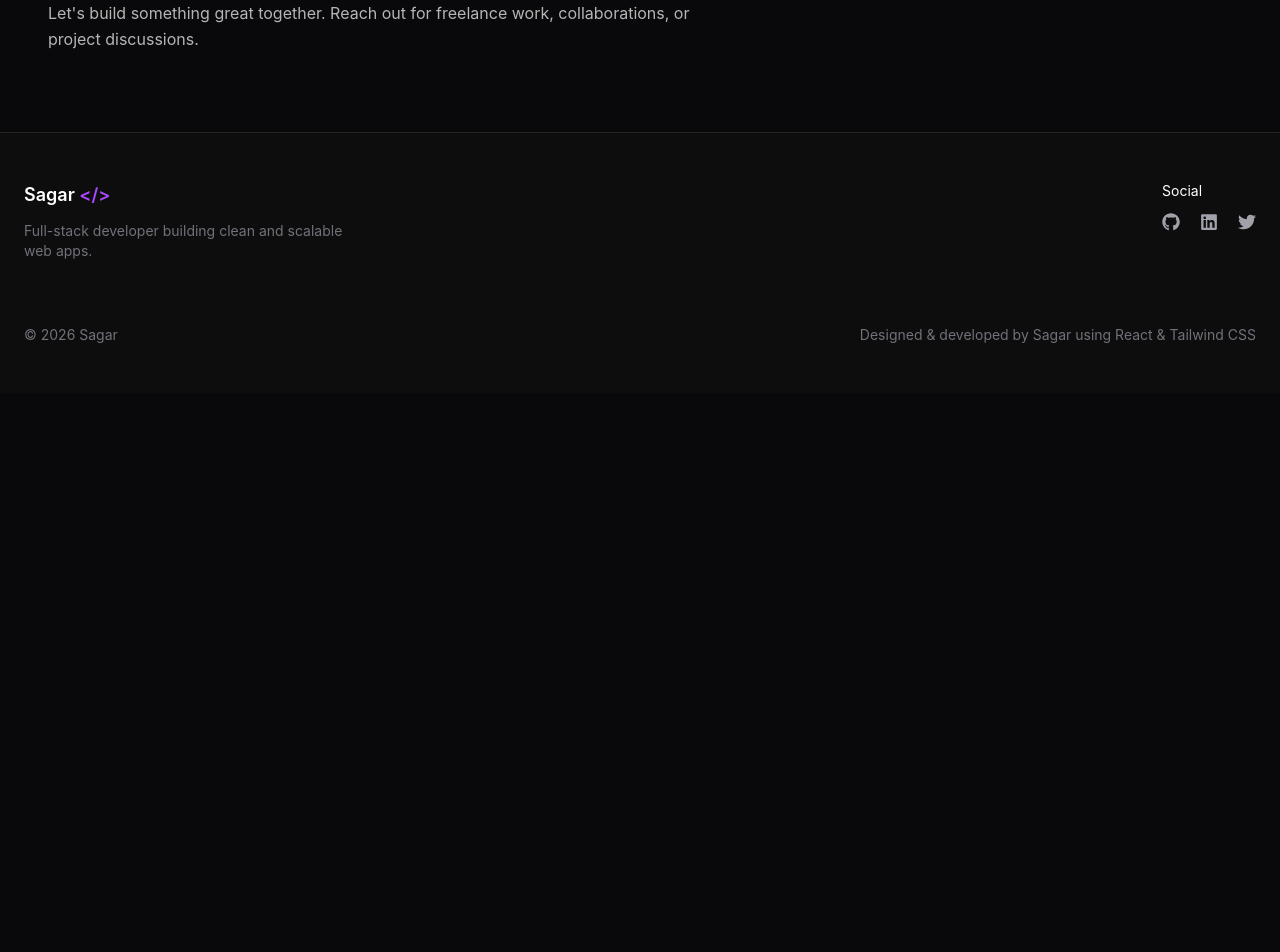
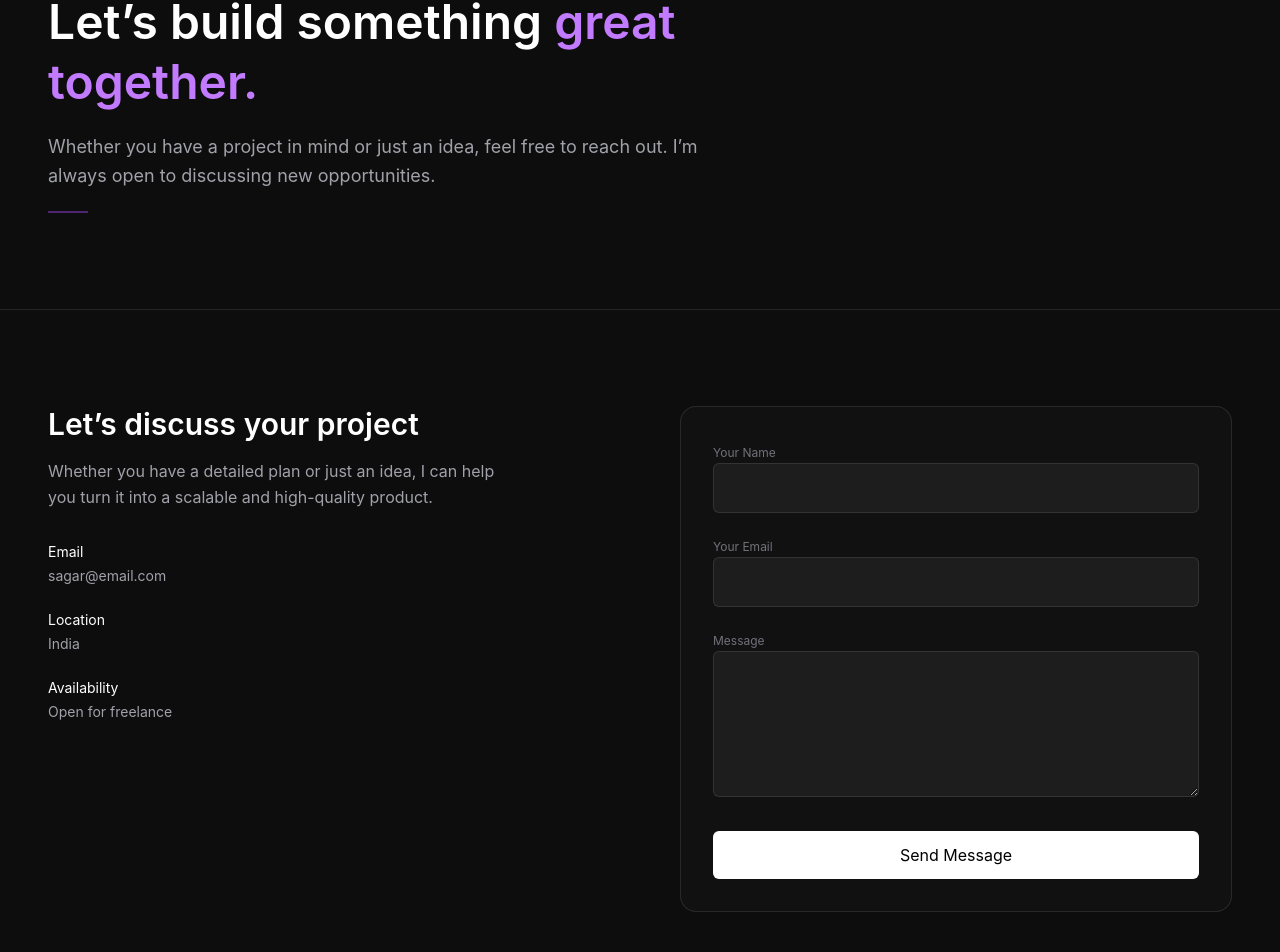
Before and after one commit to CodeManBist/Sagar-Portfolio, a React app in the folder frontend/: page /contact in a window 1280 px wide. Shown: the part 208-1160 px from the top of the page. Before the commit the page ends 800 px from the top, so only its background shows below. Built offline with nearby package versions, Linux system fonts and the light colour scheme; the HTML template or start-up script is replaced by a standard one.

Commit message:
contact aadd

```diff
--- /dev/null
+++ b/frontend/src/components/contact/ContactSection.jsx
@@ -0,0 +1,106 @@
+import React from "react";
+
+const ContactSection = () => {
+  return (
+    <section className="py-20 md:py-24 bg-[#0d0d0d]">
+      <div className="max-w-7xl mx-auto px-6 md:px-10 lg:px-12">
+
+        <div className="grid grid-cols-1 md:grid-cols-2 gap-12 md:gap-20 items-start">
+
+          {/* 🔥 LEFT SIDE */}
+          <div className="space-y-8">
+
+            <div className="space-y-4">
+              <h2 className="text-2xl md:text-3xl font-semibold text-white">
+                Let’s discuss your project
+              </h2>
+
+              <p className="text-[#a1a1aa] leading-relaxed max-w-md">
+                Whether you have a detailed plan or just an idea, I can help you turn it into a scalable and high-quality product.
+              </p>
+            </div>
+
+            {/* Info */}
+            <div className="space-y-6 text-sm">
+
+              <div>
+                <p className="text-white text-sm mb-1">Email</p>
+                <p className="text-[#a1a1aa]">sagar@email.com</p>
+              </div>
+
+              <div>
+                <p className="text-white text-sm mb-1">Location</p>
+                <p className="text-[#a1a1aa]">India</p>
+              </div>
+
+              <div>
+                <p className="text-white text-sm mb-1">Availability</p>
+                <p className="text-[#a1a1aa]">Open for freelance</p>
+              </div>
+
+            </div>
+
+          </div>
+
+          {/* 🔥 RIGHT SIDE (CARD FORM) */}
+          <div className="relative">
+
+            {/* Card */}
+            <form className="space-y-5 p-6 sm:p-8 rounded-2xl border border-white/10 bg-white/[0.02]">
+
+              {/* Name */}
+              <div className="space-y-1">
+                <label className="text-xs text-[#71717a]">Your Name</label>
+                <input
+                  type="text"
+                  className="w-full px-4 py-3 rounded-md bg-white/5 border border-white/10 text-white
+                  outline-none transition
+                  focus:border-purple-400 focus:ring-1 focus:ring-purple-400"
+                />
+              </div>
+
+              {/* Email */}
+              <div className="space-y-1">
+                <label className="text-xs text-[#71717a]">Your Email</label>
+                <input
+                  type="email"
+                  className="w-full px-4 py-3 rounded-md bg-white/5 border border-white/10 text-white
+                  outline-none transition
+                  focus:border-purple-400 focus:ring-1 focus:ring-purple-400"
+                />
+              </div>
+
+              {/* Message */}
+              <div className="space-y-1">
+                <label className="text-xs text-[#71717a]">Message</label>
+                <textarea
+                  rows="5"
+                  className="w-full px-4 py-3 rounded-md bg-white/5 border border-white/10 text-white
+                  outline-none transition
+                  focus:border-purple-400 focus:ring-1 focus:ring-purple-400"
+                />
+              </div>
+
+              {/* Button */}
+              <button
+                type="submit"
+                className="w-full mt-2 px-6 py-3 rounded-md bg-white text-black
+                transition-all duration-200
+                hover:bg-neutral-200 hover:-translate-y-1
+                hover:shadow-[0_0_20px_rgba(255,255,255,0.15)]"
+              >
+                Send Message
+              </button>
+
+            </form>
+
+          </div>
+
+        </div>
+
+      </div>
+    </section>
+  );
+};
+
+export default ContactSection;
--- /dev/null
+++ b/frontend/src/components/contact/Hero.jsx
@@ -0,0 +1,37 @@
+import React from "react";
+
+const Hero = () => {
+  return (
+    <section className="py-20 md:py-24 bg-[#0d0d0d] border-b border-white/10">
+      <div className="max-w-7xl mx-auto px-6 md:px-10 lg:px-12">
+
+        <div className="max-w-2xl space-y-5">
+
+          {/* Label */}
+          <p className="text-purple-400 text-sm tracking-wide">
+            Contact
+          </p>
+
+          {/* 🔥 Conversational Title */}
+          <h1 className="text-3xl md:text-5xl font-semibold text-white leading-tight">
+            Let’s build something{" "}
+            <span className="text-purple-400">great together.</span>
+          </h1>
+
+          {/* Description */}
+          <p className="text-[#a1a1aa] text-base md:text-lg leading-relaxed">
+            Whether you have a project in mind or just an idea, feel free to reach out.
+            I’m always open to discussing new opportunities.
+          </p>
+
+          {/* 🔥 Subtle divider (unique touch) */}
+          <div className="w-10 h-[2px] bg-purple-500/40"></div>
+
+        </div>
+
+      </div>
+    </section>
+  );
+};
+
+export default Hero;
--- a/frontend/src/pages/Contact.jsx
+++ b/frontend/src/pages/Contact.jsx
@@ -1,18 +1,15 @@
 import React from 'react'
 import Navbar from '../components/common/Navbar'
 import Footer from '../components/common/Footer'
+import Hero from '../components/contact/Hero'
+import ContactSection from '../components/contact/ContactSection'
 
 const Contact = () => {
   return (
     <>
       <Navbar />
-      <section className="max-w-7xl mx-auto px-6 md:px-10 lg:px-12 py-20 text-white">
-        <h1 className="text-4xl md:text-5xl font-bold">Contact</h1>
-        <p className="mt-4 text-white/70 max-w-2xl leading-relaxed">
-          Let&apos;s build something great together. Reach out for freelance work,
-          collaborations, or project discussions.
-        </p>
-      </section>
+      <Hero />
+      <ContactSection />
       <Footer />
     </>
   )
```
